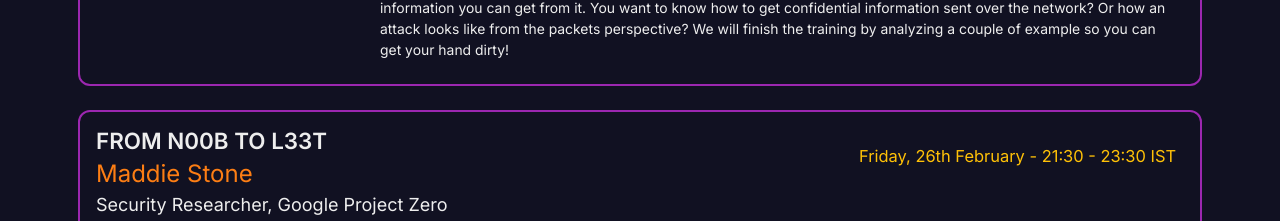
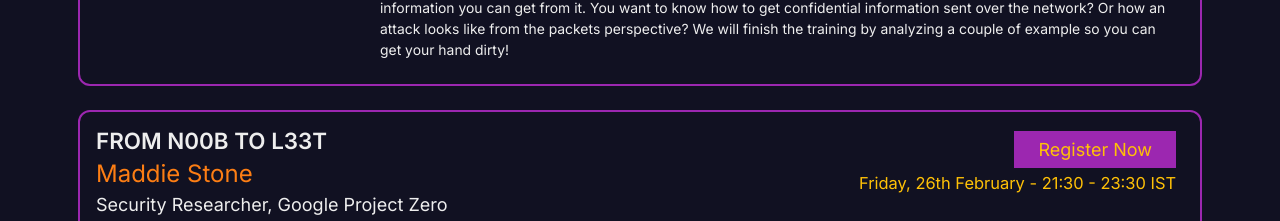
Before and after one commit to aswinshenoy/shakticon, a Next.js app: page /schedule in a window 1280 px wide. Shown: the part 1152-1373 px from the top of the page. Built offline with nearby package versions, Linux system fonts and the light colour scheme; some icons are missing.

Commit message:
Add register links to Maddie Stone's training

```diff
--- a/components/schedule/Trainings/index.jsx
+++ b/components/schedule/Trainings/index.jsx
@@ -106,7 +106,8 @@
                     Maddie also spent many years deep in the circuitry and firmware of embedded devices.
                     Maddie really loves reverse engineering and hopes you will too!
                 </p>
-            }
+            },
+            "registerURL": "https://docs.google.com/forms/d/e/1FAIpQLSe_wWy9Q8E_CExv_1V5xOiDY3RnjH9FCvG28ljaaWj8FQZEWA/viewform?usp=send_form"
         },
         {
             "slug": "symbolic-execution-angr-for-ctf",
@@ -162,7 +163,8 @@
                         somewhere offline.
                     </p>
                 </>,
-            }
+            },
+            // "registerURL": "https://docs.google.com/forms/d/e/1FAIpQLSfsbh21I5idjva9RpSFEZYhnENiWv-54xZDSvuKwMDP9K4fUA/viewform"
         },
         {
             "slug": "reversing-cpp-binaries",
```
